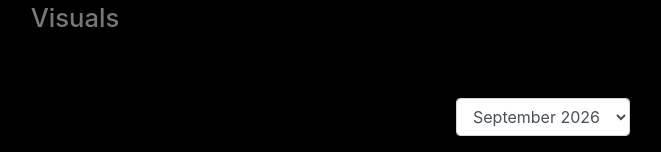
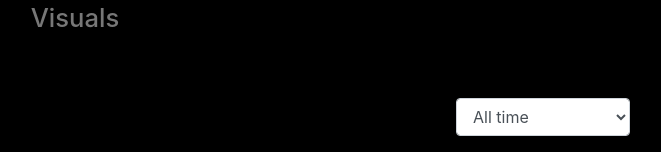
Before and after one commit to backstage-technical-services/asset-database, a Django app: page /leaderboard/ in a window 1280 px wide. Shown: the part 133-285 px from the top of the page, without its empty margins (565-1226 px from the left). Run offline with Django 3.2, Linux system fonts and the light colour scheme; data that the repository does not hold is empty; some libraries are stand-ins or nearby versions.

Commit message:
add all time
Signed-off-by: Ben754444 <ben@benja.eu.org>

```diff
--- a/bts_asset_db/templates/bts_asset_db/leaderboard.html
+++ b/bts_asset_db/templates/bts_asset_db/leaderboard.html
@@ -25,6 +25,7 @@
     <div class="d-flex justify-content-end mb-3">
         <form method="get">
             <select onchange="this.form.submit()" class="form-control w-30" id="session" name="session">
+                <option value=""{% if not selected_session %} selected{% endif %}>All time</option>
                 {% for session in pat_sessions %}
                     <option value="{{ session }}"{% if session == selected_session %} selected{% endif %}>{{ session }}</option>
                 {% endfor %}
```
